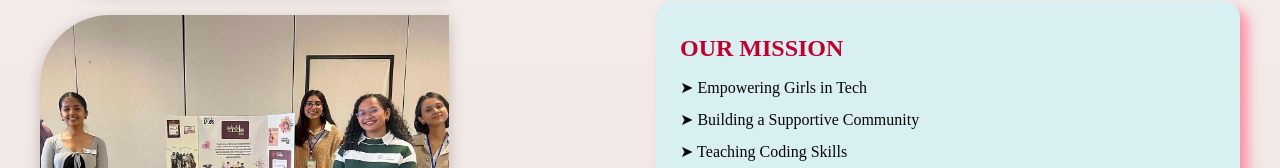
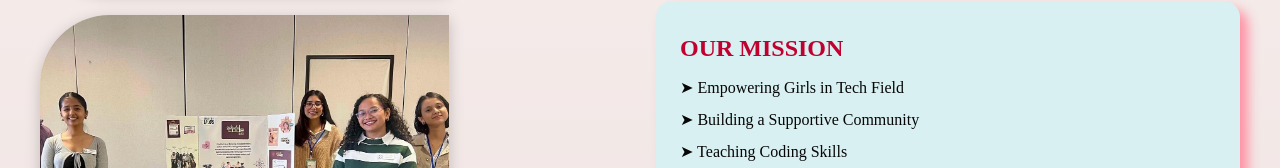
Before and after one commit to gwc-ulm/gwc-website, a React (Create React App) app: page /about in a window 1280 px wide. Shown: the part 434-602 px from the top of the page. Built offline with nearby package versions, Linux system fonts and the light colour scheme.

Commit message:
Changed webpage

```diff
--- a/src/components/AboutContent.js
+++ b/src/components/AboutContent.js
@@ -25,7 +25,7 @@ const AboutContent = () => {
             <div className="mission-box">
               <h3>OUR MISSION</h3>
               <ul>
-                <li>➤ Empowering Girls in Tech</li>
+                <li>➤ Empowering Girls in Tech Field</li>
                 <li>➤ Building a Supportive Community</li>
                 <li>➤ Teaching Coding Skills</li>
                 <li>➤ Promoting Leadership and Confidence</li>
```
